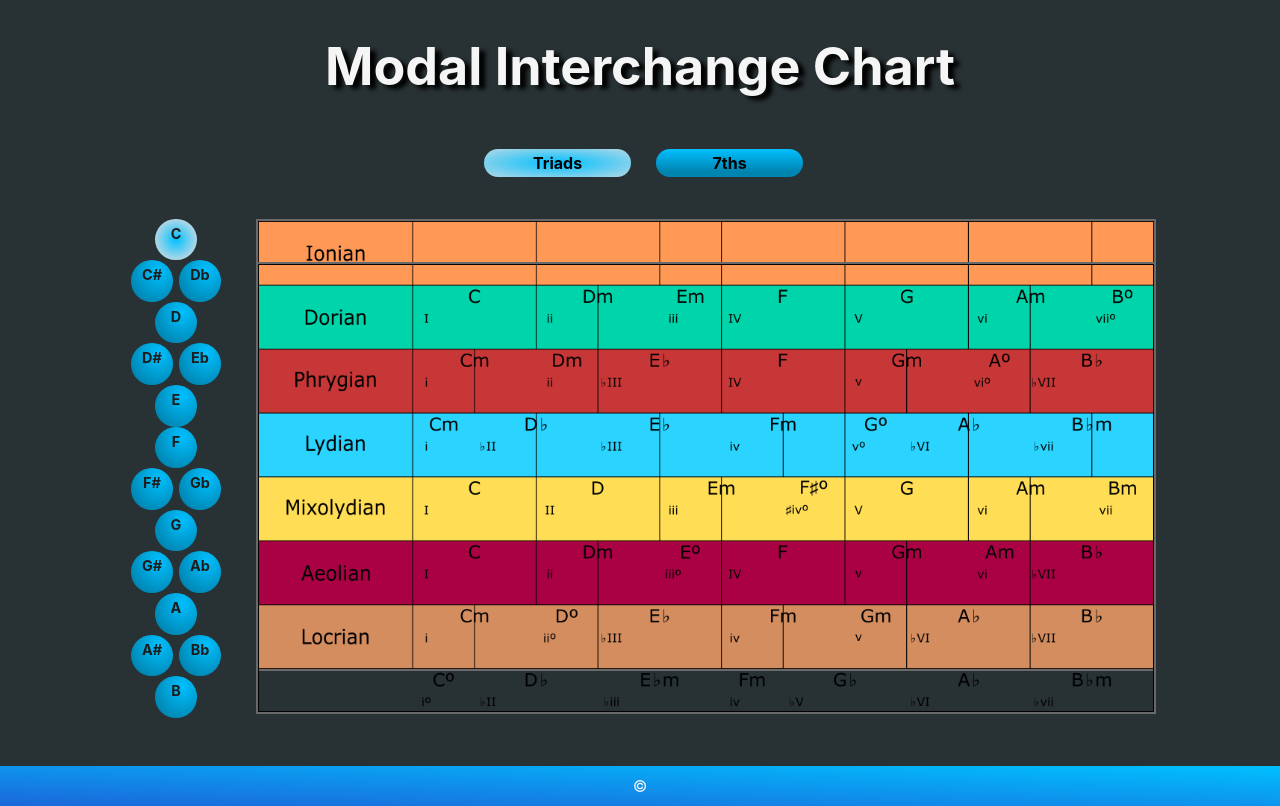
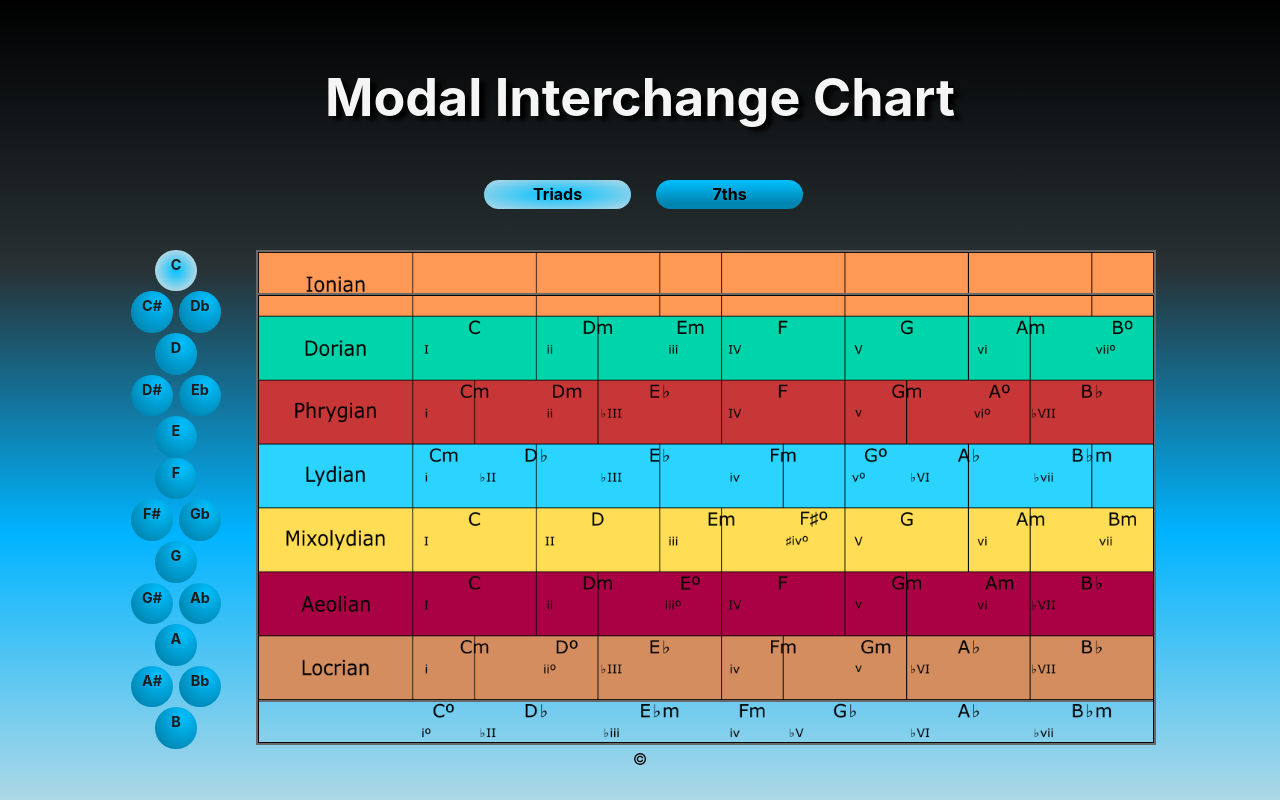
Before and after one commit to Tycholiz/modal-interchange-chart, a React (Create React App) app: page / in a window 1280 px wide. Built offline with nearby package versions, Linux system fonts and the light colour scheme.

Commit message:
change background color to gradient

```diff
--- a/src/styles/App.css
+++ b/src/styles/App.css
@@ -1,5 +1,5 @@
 body {
-  background-color: #283134;
+  background-image: linear-gradient(black, #283134, #00b4ff, lightblue);
 }
 
 .App {
@@ -33,7 +33,7 @@ input:focus {
   outline: none;
 }
 
-footer {
+/* footer {
   margin-top: 3em;
 	display: flex;
 	justify-content: center;
@@ -42,4 +42,4 @@ footer {
 	background-image: linear-gradient(to bottom left, #00c0ff, #1b67da);
 	height: 40px;
 	width: 100%;
-}
+} */
```
